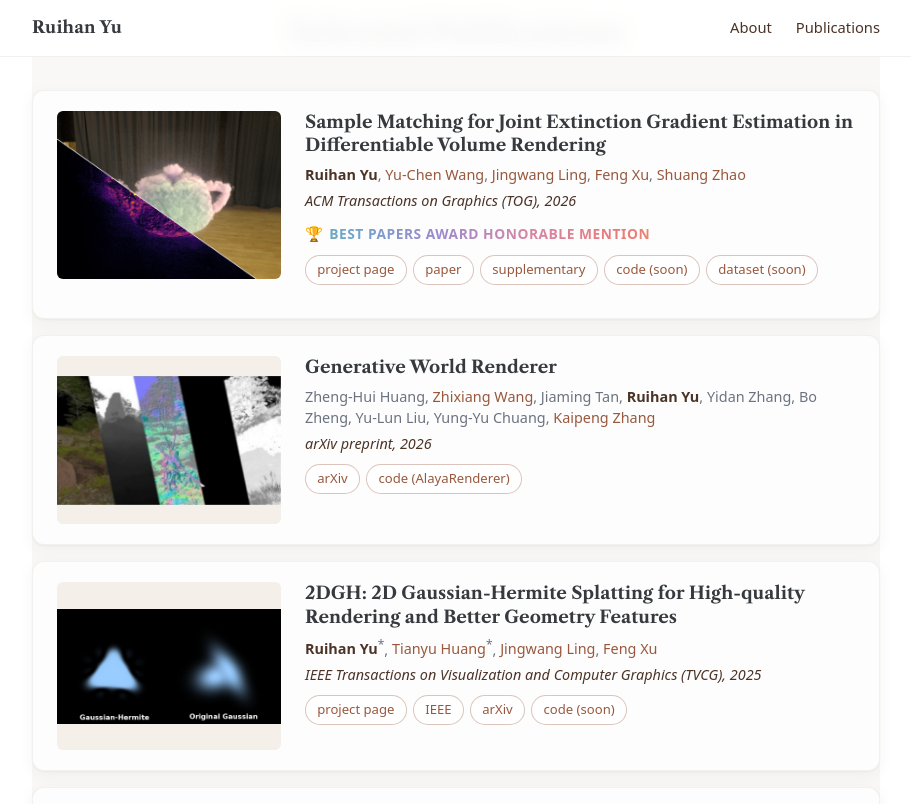
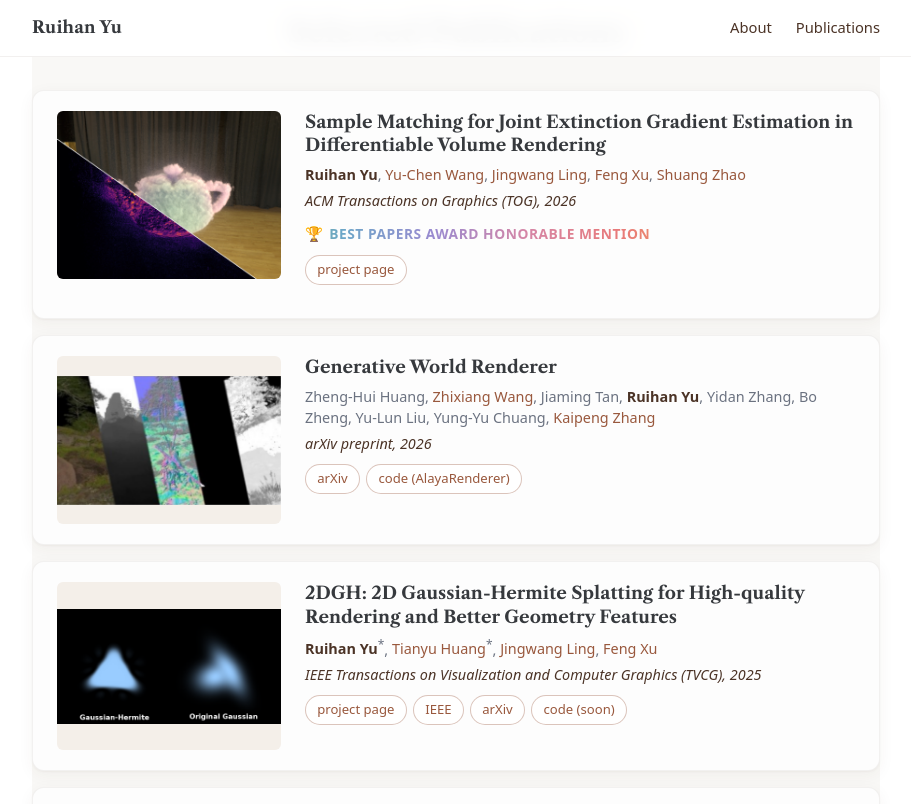
Before and after one commit to AuroraRyan0301/AuroraRyan0301.github.io, a Jekyll site: the page built from _pages/about.md, in a window 1280 px wide and 900 px high, scrolled down 882 px, cut to the strip 0-804 px from the top of the window. Shown: the whole strip, without its empty margins (184-1095 px from the left). Built offline with Jekyll 4.4.1, drawn with Linux system fonts in a browser that asks for light colours.

Commit message:
home: keep only 'project page' link for SM publication
Funnel readers to the project page so they see the interactive variance
demo first, rather than skipping straight to the PDF.

```diff
--- a/_pages/about.md
+++ b/_pages/about.md
@@ -81,10 +81,6 @@ redirect_from:
         </p>
         <p class="pub__links">
           <a href="{{ '/samplematching/' | relative_url }}">project page</a>
-          <a href="{{ '/samplematching/static/papers/sample_matching_paper.pdf' | relative_url }}">paper</a>
-          <a href="{{ '/samplematching/static/papers/sample_matching_supplementary.pdf' | relative_url }}">supplementary</a>
-          <a href="#">code (soon)</a>
-          <a href="#">dataset (soon)</a>
         </p>
       </div>
     </article>
```
